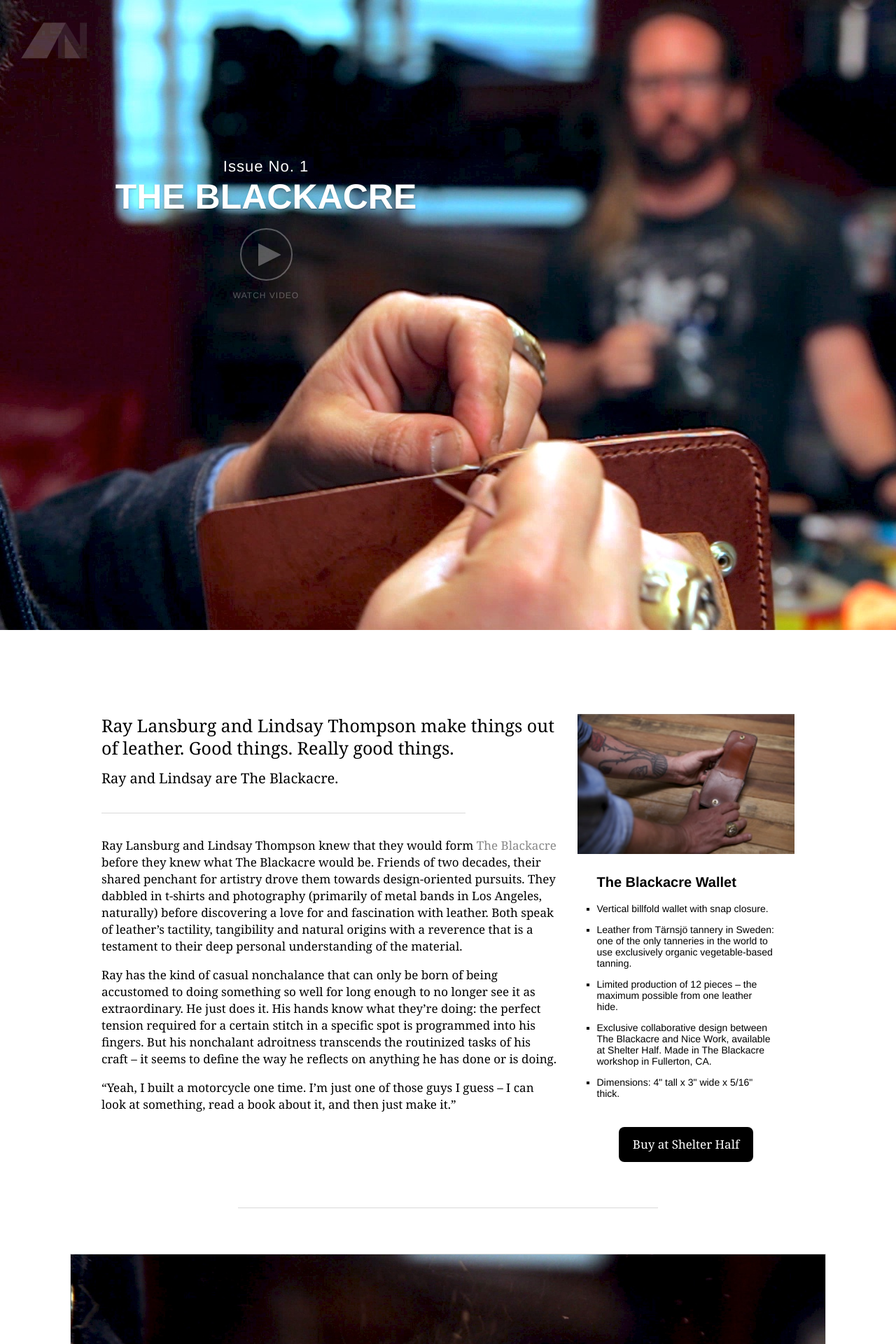
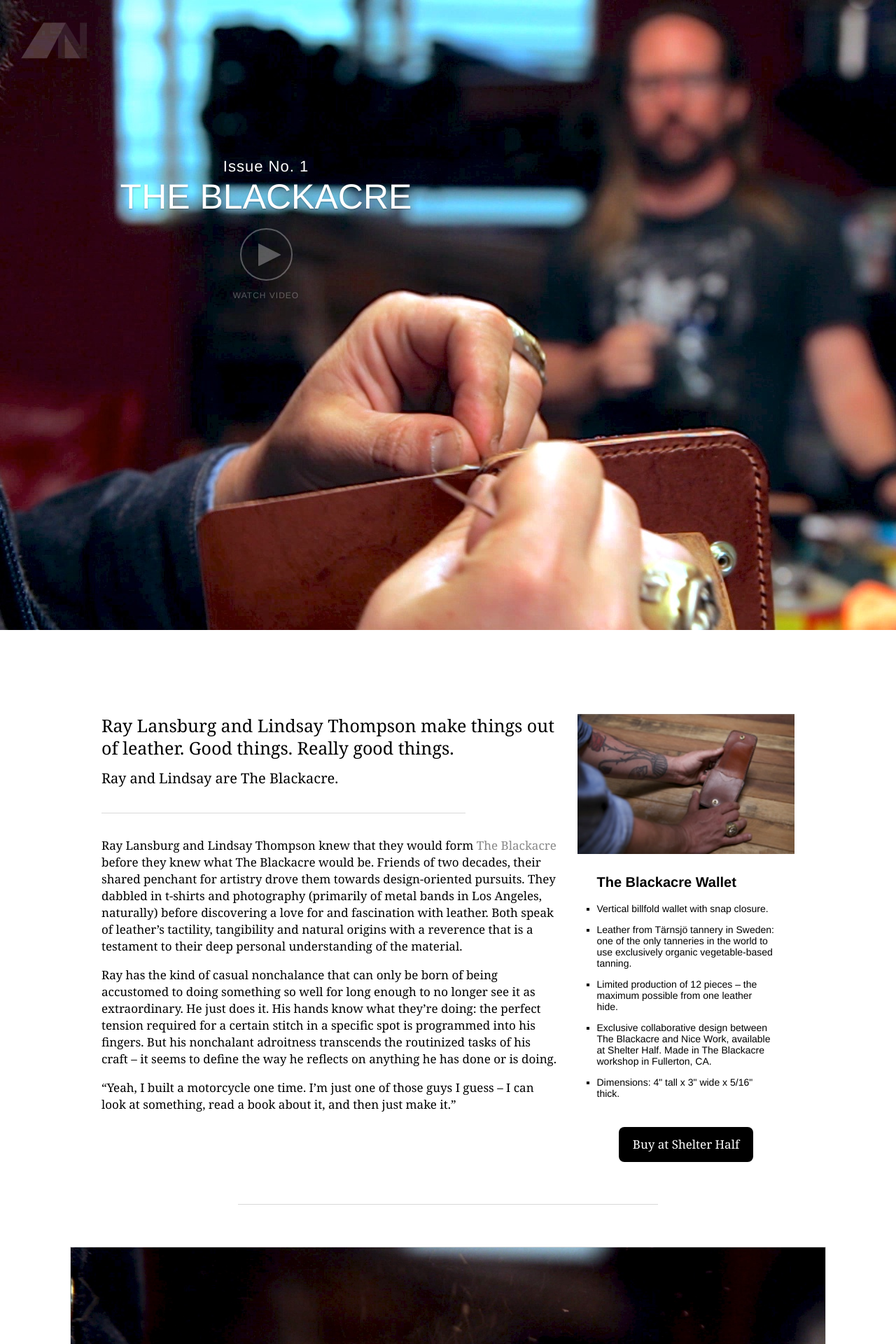
Before and after one commit to nice-work/nice-work.github.io, a Jekyll site: the page built from index.html, in a window 1280 px wide. Shown: the top 1920 px of the page at 70% size. Built offline with Jekyll 4.4.1, drawn with Linux system fonts in a browser that asks for light colours; Markdown is read by kramdown in place of the engine named in the settings.

Commit message:
Remove bold from h1.

```diff
--- a/assets/css/style.css
+++ b/assets/css/style.css
@@ -668,7 +668,6 @@
   font-family: helvetica, arial;
   text-transform: uppercase;
   font-size: 50px;
-  font-weight: bold;
   line-height: 60px; }
 
 h2 {
@@ -714,11 +713,13 @@
   font-size: 16px;
   line-height: 16px; }
 
-.button {
+.button,
+a.button {
   -moz-border-radius: 8px;
   -webkit-border-radius: 8px;
   border-radius: 8px;
   font-family: georgia, "times new roman";
+  display: inline-block;
   background-color: black;
   color: white;
   font-size: 14px;
@@ -727,8 +728,10 @@
   border: none;
   cursor: pointer;
   font-size: 17px;
-  padding: 15px 20px; }
-  .button:hover {
+  padding: 15px 20px;
+  text-decoration: none; }
+  .button:hover,
+  a.button:hover {
     background-color: #222; }
 
 body {
@@ -795,7 +798,7 @@
   height: 1px;
   border: 0;
   width: 600px;
-  margin: 65px auto; }
+  margin: 60px auto; }
 
 .section-one .body {
   width: 650px;
--- a/assets/scss/buttons.scss
+++ b/assets/scss/buttons.scss
@@ -1,6 +1,8 @@
-.button {
+.button,
+a.button {
   @include border-radius(8px);
   @include serif;
+  display: inline-block;
   background-color: black;
   color: white;
   font-size: 14px;
@@ -10,6 +12,7 @@
   cursor: pointer;
   font-size: 17px;
   padding: 15px 20px;
+  text-decoration: none;
 
   &:hover {
     background-color: #222;
--- a/assets/scss/style.scss
+++ b/assets/scss/style.scss
@@ -80,7 +80,7 @@
   height: 1px;
   border: 0;
   width: 600px;
-  margin: 65px auto;
+  margin: 60px auto;
 }
 
 //---------------------------------------
--- a/assets/scss/typography.scss
+++ b/assets/scss/typography.scss
@@ -22,7 +22,7 @@
   @include san-serif;
   text-transform: uppercase;
   font-size: 50px;
-  font-weight: bold;
+//  font-weight: bold;
   line-height: 60px;
 }
 
--- a/index.html
+++ b/index.html
@@ -67,9 +67,9 @@
     </ul>
 
     <div class="product-purchase">
-      <button class="button">
+      <a href="http://shelterhalf.com" target="_blank" class="button">
         Buy at Shelter Half
-      </button>
+      </a>
     </div>
   </div>
 </div>
@@ -226,7 +226,7 @@
     <img class="image" src="/assets/images/issue-1/product-medium.png" />
     <div class="photo-caption">The Blackacre Wallet</div>
 
-    <button class="button">Buy at Shelter Half</button>
+    <a href="http://shelterhalf.com" target="_blank" class="button">Buy at Shelter Half</a>
   </div>
 </div>
 
```
Also changed, not shown: assets/css/buttons.css (+13 -12 lines).
